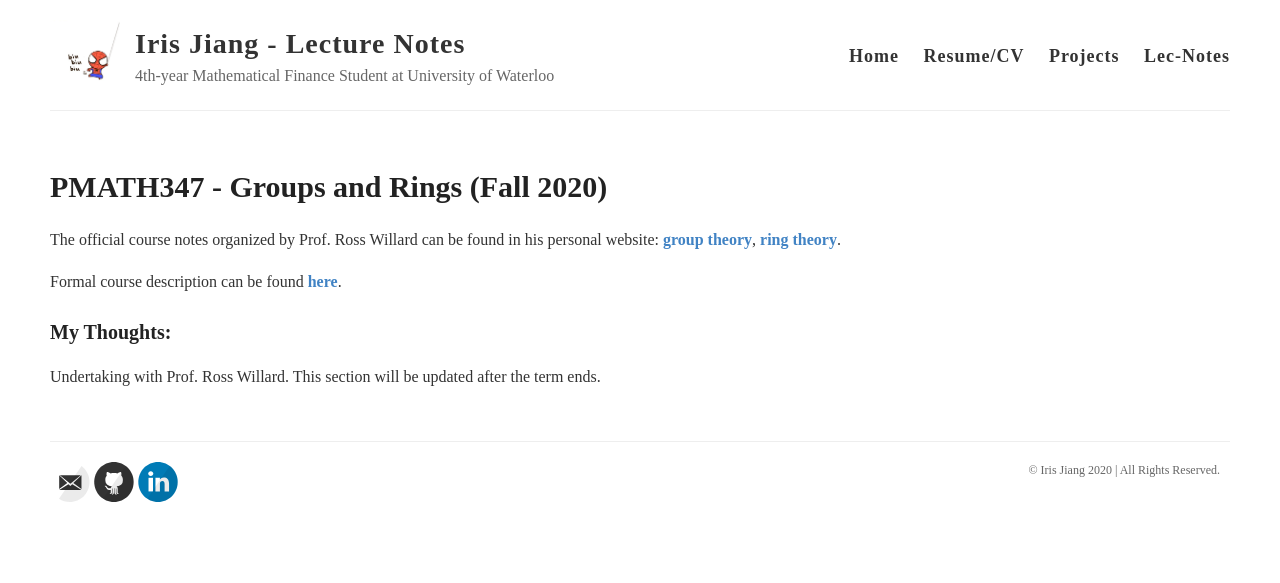
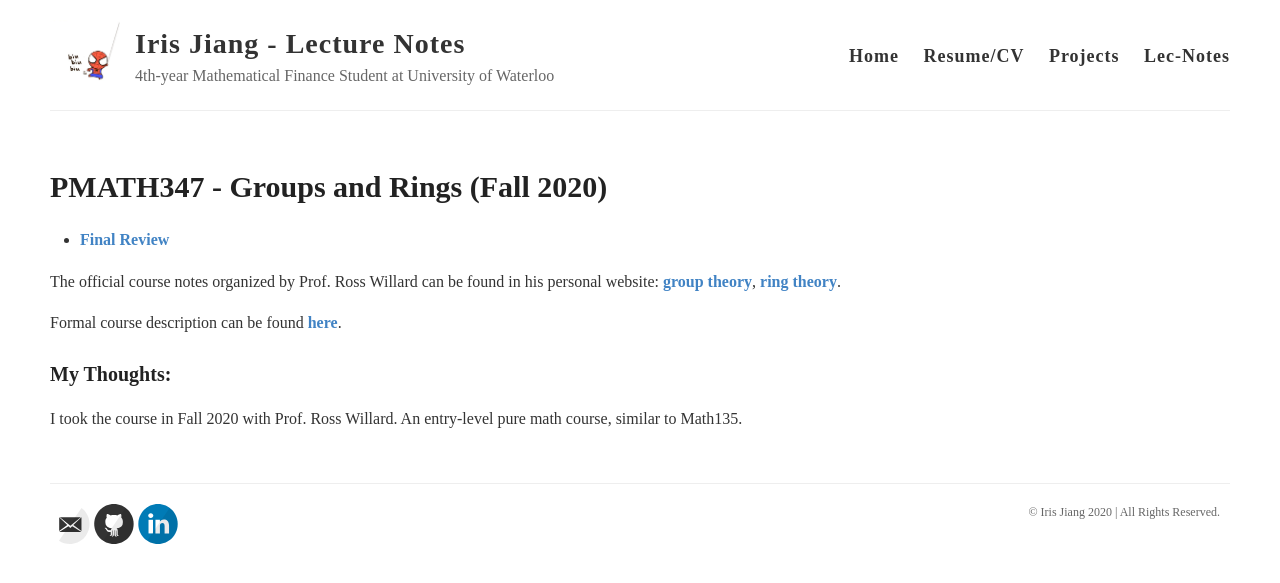
Before and after one commit to my-jiang/my-jiang.github.io, a Jekyll site: the page built from _notes/PMATH347.md, in a window 1280 px wide. Shown: the top 583 px of the page. Built offline with Jekyll 4.4.1, drawn with Linux system fonts in a browser that asks for light colours.

Commit message:
fall2020 update

```diff
--- a/_notes/PMATH347.md
+++ b/_notes/PMATH347.md
@@ -6,10 +6,12 @@ permalink: /pmath347/
 
 ---
 
+- [Final Review](../notes-pdf/PMATH347Final.pdf)
+
 The official course notes organized by Prof. Ross Willard can be found in his personal website: [group theory](http://www.math.uwaterloo.ca/~rdwillar/Courses/PM347-F20/grouptheory.pdf), [ring theory](http://www.math.uwaterloo.ca/~rdwillar/Courses/PM347-F20/ringtheory.pdf).
 
 Formal course description can be found [here](https://ugradcalendar.uwaterloo.ca/courses/PMATH/347).
 
 ### My Thoughts:
 
-Undertaking with Prof. Ross Willard. This section will be updated after the term ends.
+I took the course in Fall 2020 with Prof. Ross Willard. An entry-level pure math course, similar to Math135.
```
Also changed, not shown: 1 other file.
